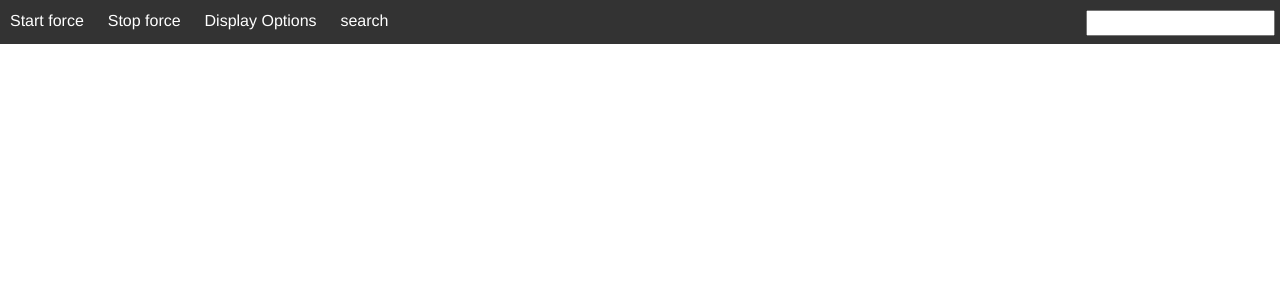
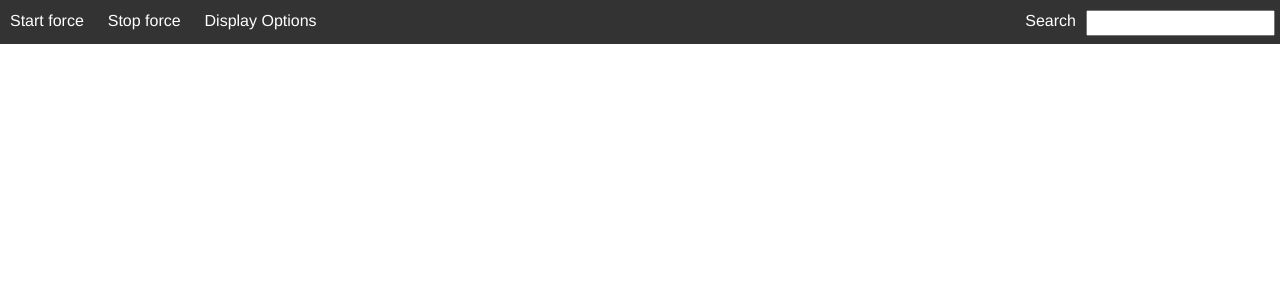
Before and after one commit to Jungalist/funel, a Django app: template d3/templates/d3/graph.html in a window 1280 px wide. Shown: the top 300 px of the page. Run offline with Django 3.2, Linux system fonts and the light colour scheme; the template is opened without the code that fills it: most values are stand-ins (such as "Sample title", 1, 10 or a date in 2020); some libraries are stand-ins or nearby versions.

Commit message:
Before trying graph properties

```diff
--- a/d3/templates/d3/graph.html
+++ b/d3/templates/d3/graph.html
@@ -95,9 +95,13 @@
         color: black;
     }
 
-    .search {
+    #search {
         margin-top:10px;
         margin-right:5px;
+        float:right;
+    }
+
+    #searchbtn {
         float:right;
     }
 
@@ -115,8 +119,10 @@
                 <button type="button">Dropdown</button>
               </div>
             </div>
+
+
             <input type="text" id="search" class="search">
-            <button type="submit" id="searchbtn">search</button>
+            <button type="submit" id="searchbtn">Search</button>
 
         </div>
 
@@ -137,8 +143,6 @@
                 var posX = d3.scale.linear()
                     .range([0,width])
                     .domain([positions.scales[1].minX,positions.scales[0].maxX]);//TODO less hardcoded, in one entry rather than 4
-
-
 
                 var posY = d3.scale.linear()
                     .range([0,height])
@@ -266,6 +270,7 @@
                     }
                 }
 
+
                 $("#searchbtn").click(function() {
                     node
                         .classed("hi-node", false)
```
